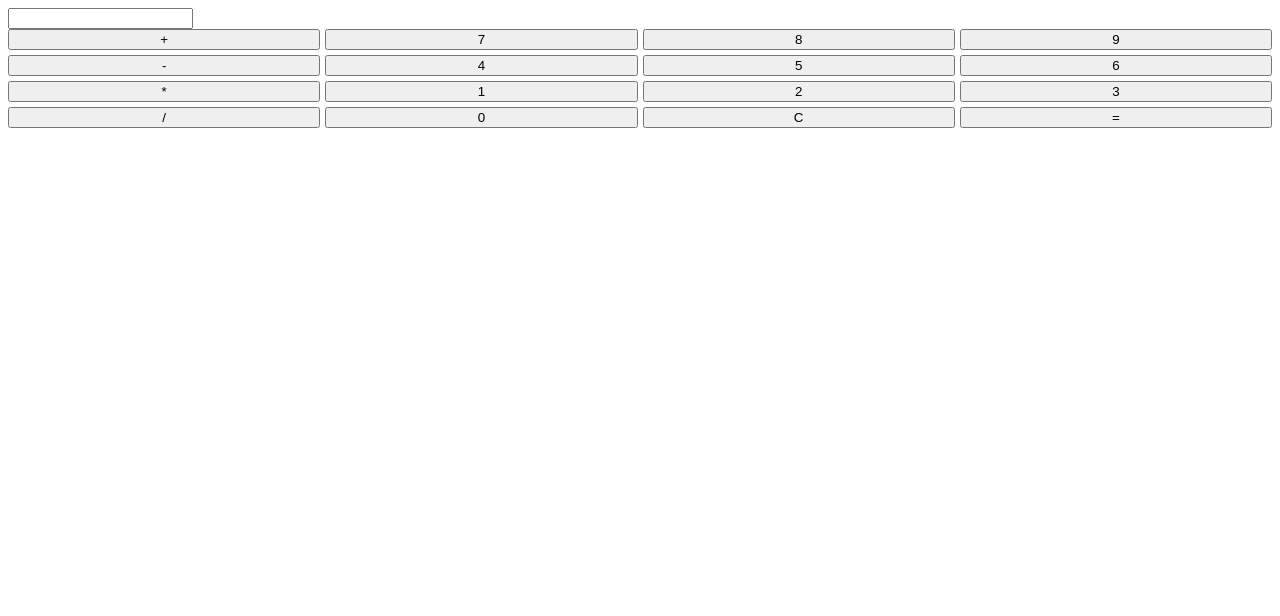
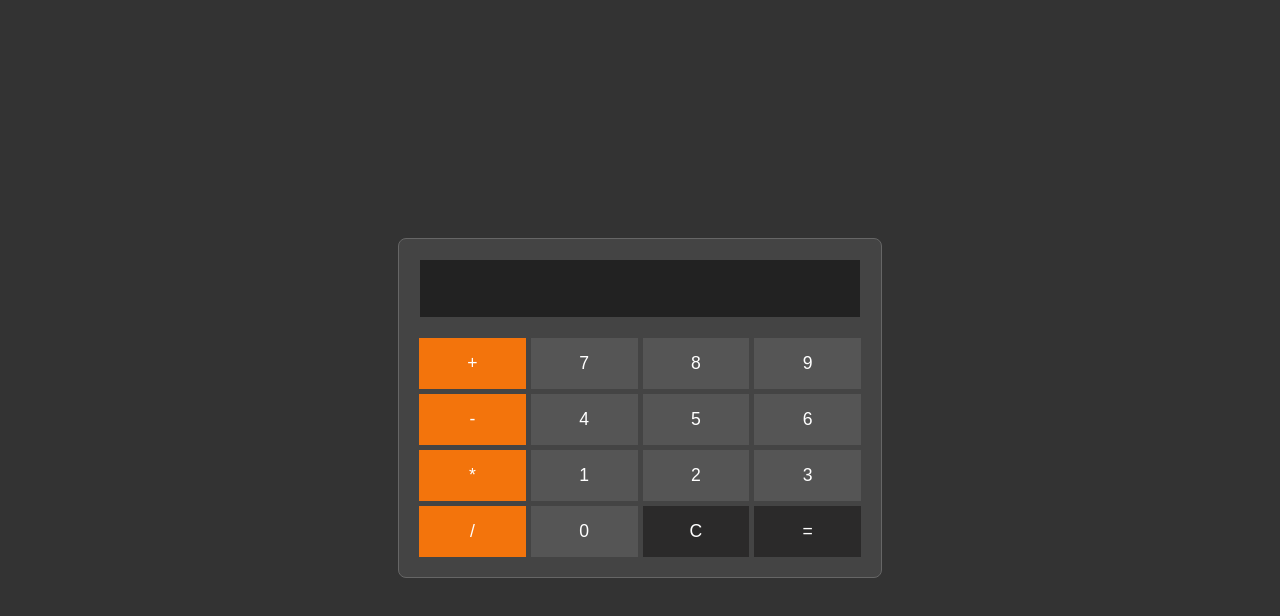
Before and after one commit to andrrade71/Simple-Calculator, a plain HTML site: page index.html in a window 1280 px wide. Drawn offline with Linux system fonts and the light colour scheme.

Commit message:
css update

```diff
--- a/style.css
+++ b/style.css
@@ -3,3 +3,50 @@
     grid-template-columns: repeat(4, 1fr);
     gap: 5px;
 }
+
+body {
+    display: flex;
+    justify-content: center;
+    align-items: center;
+    min-height: 100vh;
+    background-color: #333333;
+}
+
+#calculator-body {
+    padding: 20px;
+    border: 1px solid #666666;
+    border-radius: 8px;
+    background-color: #444444;
+}
+
+#display {
+    text-align: right;
+    font-size: 2em;
+    padding: 10px;
+    margin-bottom: 20px;
+    width: 100%;
+    box-sizing: border-box;
+    background-color: #222222;
+    border: 1px solid #444444;
+    color: white;
+}
+
+button {
+    background-color: #555555;
+    color: white;
+    border: none;
+    padding: 15px;
+    font-size: 1.1em;
+}
+
+.operator {
+    background-color: #f3740c;
+}
+
+#clear {
+    background-color: rgb(43, 42, 42);
+}
+
+#equals {
+    background-color: rgb(43, 42, 42);
+}
```
